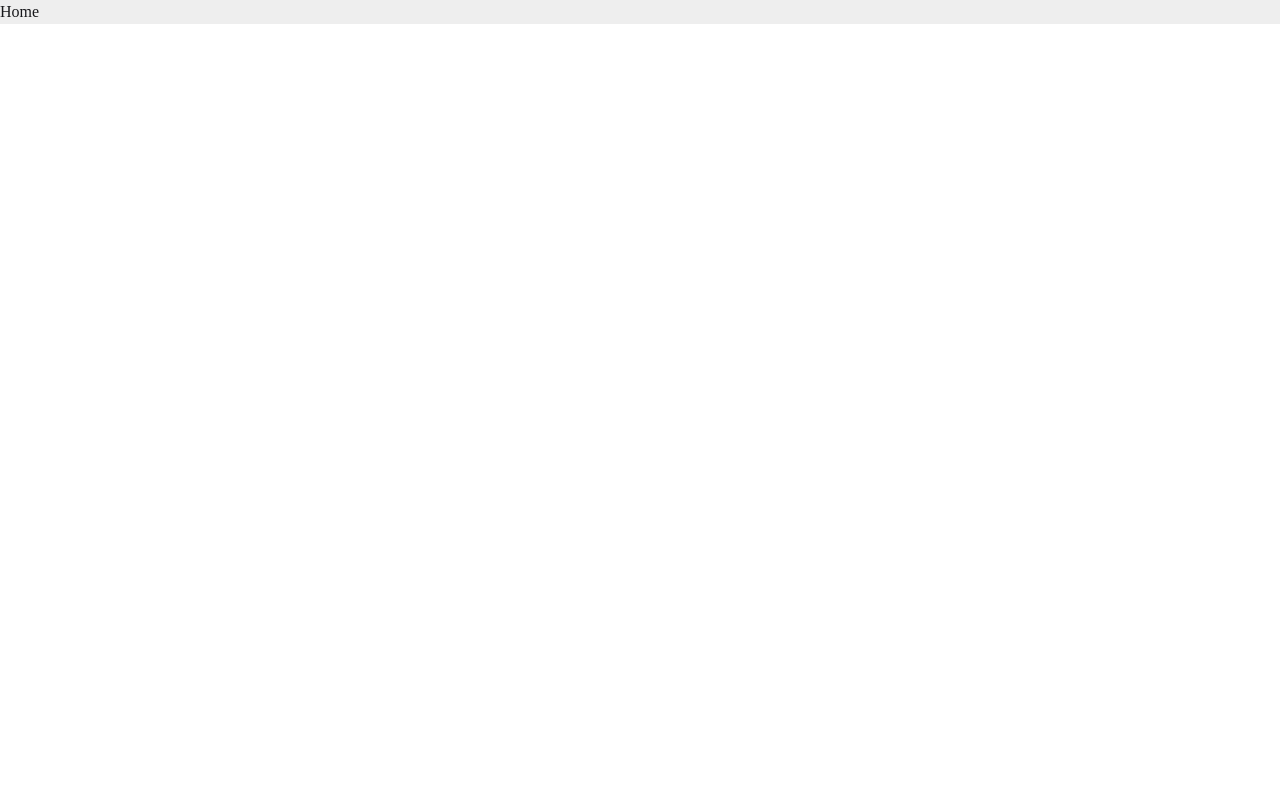
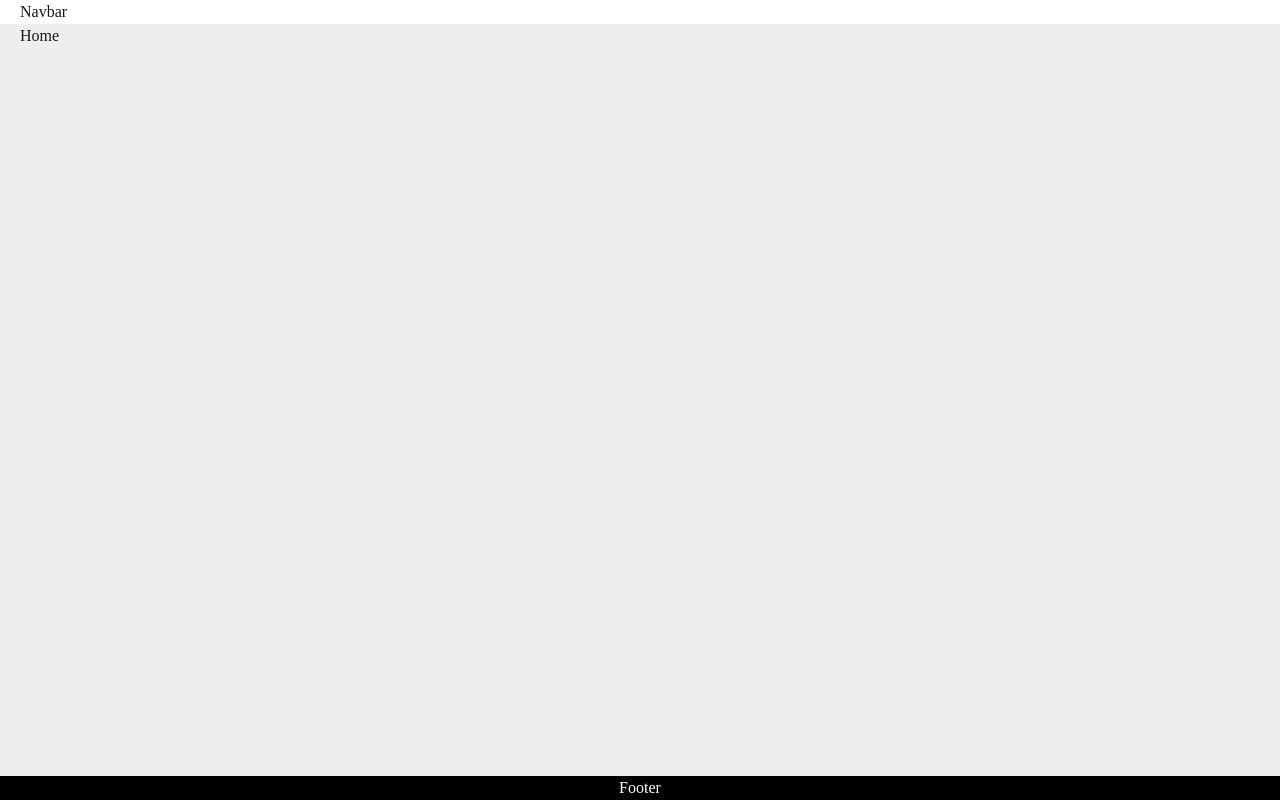
Before and after one commit to sm-remal/global-education-info, a React (Vite) app: page / in a window 1280 px wide. Built offline with nearby package versions, Linux system fonts and the light colour scheme.

Commit message:
fixed the Container componant error

```diff
--- a/src/Container/Container.jsx
+++ b/src/Container/Container.jsx
@@ -1,9 +1,9 @@
 import React from "react";
 
-const Container = ({ childer, className }) => {
+const Container = ({ children, className }) => {
   return (
     <section className={`${className} max-w-7xl mx-auto px-5`}>
-      {childer}
+      {children}
     </section>
   );
 };
--- a/src/Layouts/MainLayout.jsx
+++ b/src/Layouts/MainLayout.jsx
@@ -9,7 +9,7 @@
             <header className='w-full mx-auto'>
                 <Navbar></Navbar>
             </header>
-            <main className='w-full mx-auto bg-base-300'>
+            <main className='w-full mx-auto bg-base-300 min-h-[calc(100vh-48px)]'>
                 <Outlet></Outlet>
             </main>
             <footer className='w-full mx-auto bg-black'>
--- a/src/Pages/Home/Home.jsx
+++ b/src/Pages/Home/Home.jsx
@@ -1,7 +1,14 @@
 import React from "react";
+import Container from "../../Container/Container";
 
 const Home = () => {
-  return <div>Home</div>;
+  return (
+    <div className="">
+      <Container>
+        <h1>Home</h1>
+      </Container>
+    </div>
+  );
 };
 
 export default Home;
```
Also changed, not shown: src/Components/Footer/Footer.jsx (+5 -5 lines).
